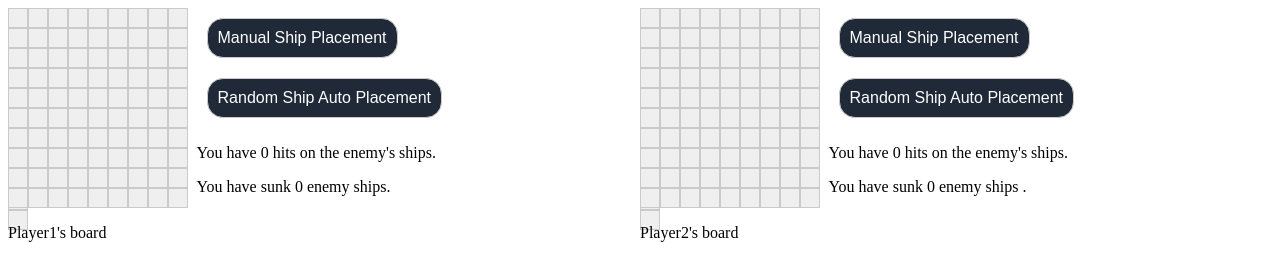
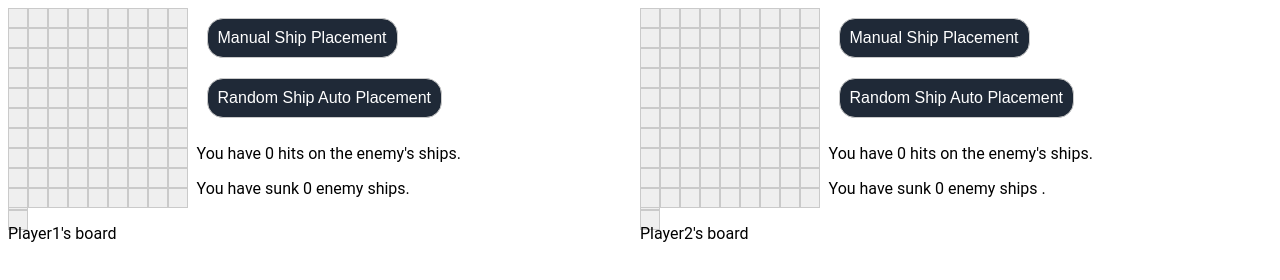
Before and after one commit to Stephenasembo/battleship, a website built with webpack: page src/index.html in a window 1280 px wide. Built offline with nearby package versions, Linux system fonts and the light colour scheme.

Commit message:
Feat: Use A SUitable Font
Creates a better user interface

```diff
--- a/src/styles.css
+++ b/src/styles.css
@@ -1,5 +1,9 @@
 :root * {
   box-sizing: border-box;
+}
+
+body {
+  font-family: Roboto, system-ui, -apple-system, BlinkMacSystemFont, 'Segoe UI', Oxygen, Ubuntu, Cantarell, 'Open Sans', 'Helvetica Neue', sans-serif;
 }
 
 #container {
```
